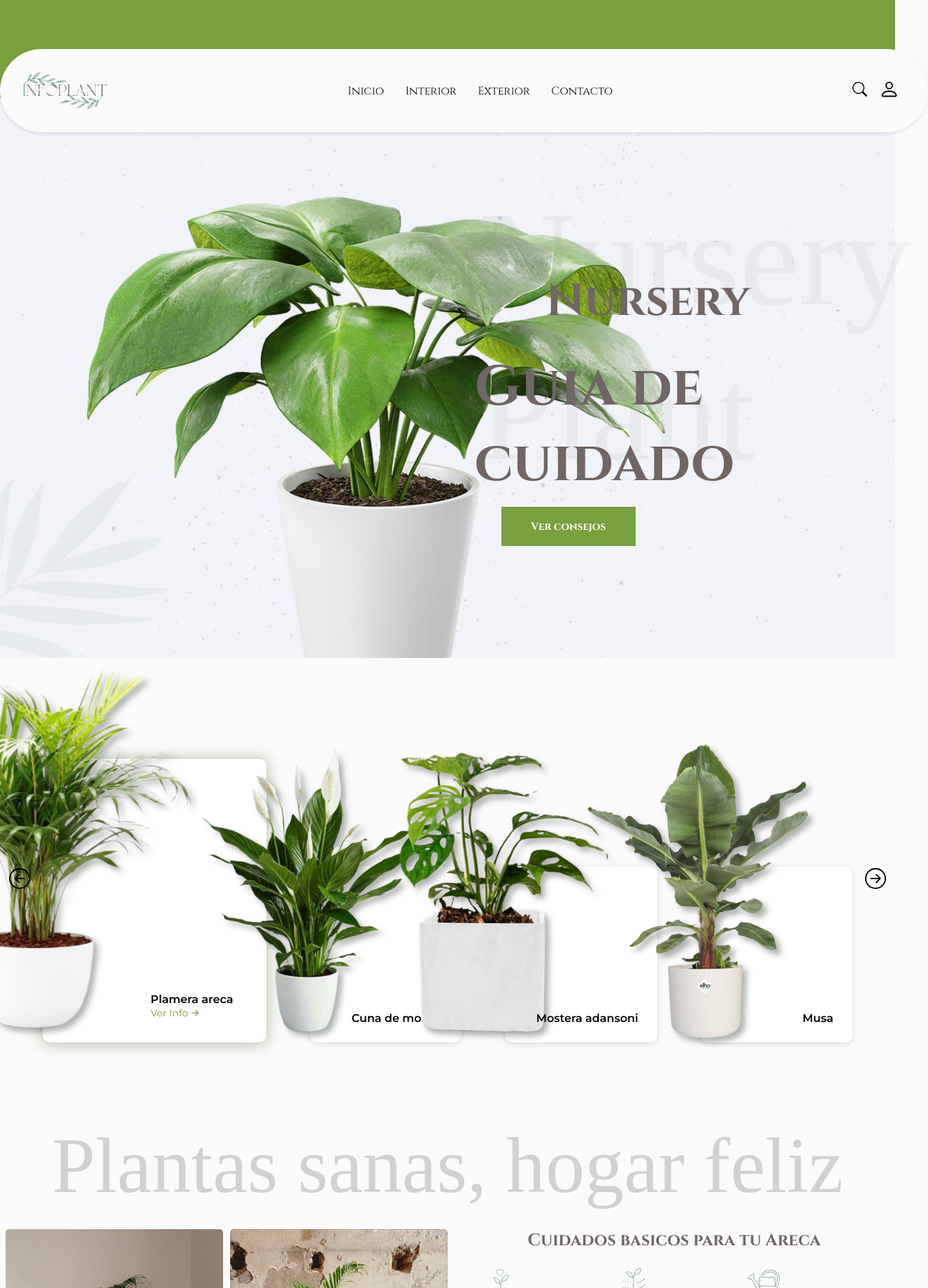
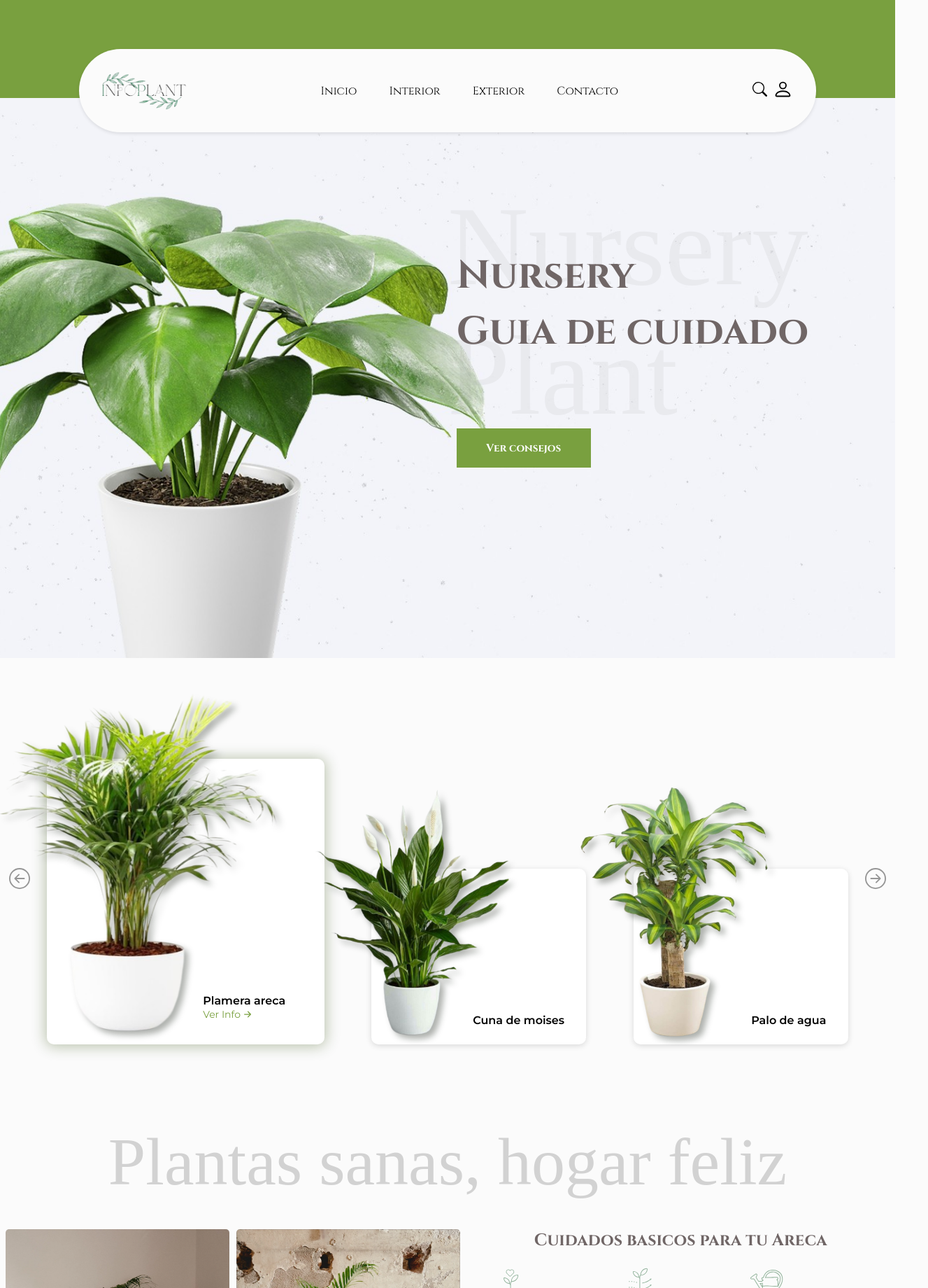
Before and after one commit to Alan-Ribeca/infoPlant, a React (Vite) app: page / in a window 1280 px wide. Shown: the top 1840 px of the page at 70% size, 1327 px wide, since content can reach past the window. Built offline with nearby package versions, Linux system fonts and the light colour scheme.

Commit message:
empezando el responsi

```diff
--- a/src/components/carrusel/Carrusel.jsx
+++ b/src/components/carrusel/Carrusel.jsx
@@ -16,16 +16,17 @@ export const Carrusel = () => {
     },
     {
       id: 3,
-      src: "../public/img/c3.png",
-      alt: "Img Monstera adansoni",
-      p: "Mostera adansoni",
-    },
-    { id: 4, src: "../public/img/c4.png", alt: "Img Musa", p: "Musa" },
-    {
-      id: 5,
       src: "../public/img/c5.png",
       alt: "Img Palo de agua",
       p: "Palo de agua",
+    },
+    { id: 4, src: "../public/img/c4.png", alt: "Img Musa", p: "Musa" },
+
+    {
+      id: 5,
+      src: "../public/img/mosteraP1.png",
+      alt: "Img Monstera adansoni",
+      p: "Mostera adansoni",
     },
   ]);
 
--- a/src/components/carrusel/carrusel.scss
+++ b/src/components/carrusel/carrusel.scss
@@ -90,7 +90,7 @@
     position: absolute;
     top: 50%;
     z-index: 1;
-    color: black;
+    color: rgb(150, 150, 150);
     cursor: pointer;
     transition: color 0.3s ease;
 
@@ -119,3 +119,68 @@
     font-family: "Times New Roman", Times, serif;
   }
 }
+
+@media screen and (max-width: 1700px) {
+  .containerCarrusel .carrusel {
+    .slide {
+      &.activo {
+        .imgActiva {
+          width: 432px;
+          height: 515px;
+          right: 14%;
+        }
+      }
+
+      .img {
+        width: 266px;
+        height: 355px;
+      }
+    }
+  }
+}
+
+@media screen and (max-width: 1550px) {
+  .containerCarrusel {
+    .carrusel {
+      .slide {
+        width: 24%;
+        height: 251px;
+
+        .img {
+          width: 287px;
+          height: 363px;
+          right: 34%;
+        }
+
+        &:nth-last-child(-n + 2) {
+          display: none;
+        }
+
+        &.activo {
+          width: 31%;
+          height: 408px;
+
+          .imgActiva {
+            width: 432px;
+            height: 515px;
+            right: 24%;
+          }
+        }
+      }
+    }
+
+    .tituloCuidados {
+      font-size: 6rem;
+    }
+  }
+}
+
+@media screen and (max-width: 1300px) {
+  .containerCarrusel .carrusel .slide {
+    &.activo {
+      .imgActiva {
+        right: 13%;
+      }
+    }
+  }
+}
--- a/src/components/comentarios/comentarios.scss
+++ b/src/components/comentarios/comentarios.scss
@@ -68,3 +68,9 @@
     }
   }
 }
+
+@media screen and (max-width: 1300px) {
+  .containerComentarios {
+    background-size: contain;
+  }
+}
--- a/src/components/footer/footer.scss
+++ b/src/components/footer/footer.scss
@@ -40,7 +40,7 @@
     }
     .boton {
       margin-left: 2rem;
-      border: 1px solid black;
+      border: none;
       height: 52px;
       width: 133px;
       background: #3a3a3a;
@@ -124,3 +124,15 @@
     }
   }
 }
+
+@media screen and (max-width: 1300px) {
+  .footer {
+    .unite .titleUnite {
+      font-size: 1.7rem;
+    }
+
+    .menus {
+      justify-content: space-around;
+    }
+  }
+}
--- a/src/components/info/info.scss
+++ b/src/components/info/info.scss
@@ -97,10 +97,22 @@
         }
 
         .guiaTexto {
-          font-size: 14px;
+          font-size: 16px;
           width: 85%;
         }
       }
     }
   }
 }
+
+@media screen and (max-width: 1550px) {
+  .infoContainer .containerImgs {
+    width: 53%;
+  }
+}
+
+@media screen and (max-width: 1300px) {
+  .infoContainer .imgInfo {
+    height: 289px;
+  }
+}
--- a/src/components/navbar/Navbar.jsx
+++ b/src/components/navbar/Navbar.jsx
@@ -19,7 +19,7 @@ export const Navbar = () => {
           alt="logo de la web"
           className="imgLogo"
         />
-        <ul className="ulNavbar">
+        <ul className={buscador ? "ulNavbar corrido" : "ulNavbar"}>
           <li className="liNavbar">Inicio</li>
           <li className="liNavbar">Interior</li>
           <li className="liNavbar">Exterior</li>
--- a/src/components/navbar/navbar.scss
+++ b/src/components/navbar/navbar.scss
@@ -120,3 +120,31 @@
     }
   }
 }
+
+@media screen and (max-width: 1500px) {
+  .navbar {
+    .containerNavbar {
+      width: 1125px;
+
+      .ulNavbar {
+        width: 37%;
+      }
+    }
+  }
+}
+
+@media screen and (max-width: 1300px) {
+  .navbar {
+    .containerNavbar {
+      width: 990px;
+
+      .ulNavbar {
+        width: 43%;
+        transition: all 0.3s ease-out;
+        &.corrido {
+          margin-right: 4rem;
+        }
+      }
+    }
+  }
+}
--- a/src/components/top/top.scss
+++ b/src/components/top/top.scss
@@ -54,7 +54,7 @@
 
     .btn {
       position: absolute;
-      bottom: 20%;
+      top: 64%;
       right: 29%;
       width: 12rem;
       height: 3.5rem;
@@ -75,3 +75,51 @@
     }
   }
 }
+
+@media screen and (max-width: 1550px) {
+  .top {
+    background-position: right;
+
+    .containerTitle {
+      .titleImpresa {
+        padding: 0;
+        font-size: 10rem;
+        left: 44%;
+      }
+
+      .titleCursiva {
+        top: 27%;
+        left: 51%;
+        font-size: 3.5rem;
+      }
+
+      .titlePrincipal {
+        top: 45%;
+        left: 45%;
+        font-size: 3.5rem;
+      }
+
+      .btn {
+        top: 59%;
+        right: 34%;
+      }
+    }
+  }
+}
+
+@media screen and (max-width: 1500px) {
+  .top {
+    background-position: center;
+
+    .containerTitle {
+      .titleImpresa {
+        left: 50%;
+      }
+
+      .titlePrincipal {
+        left: 51%;
+        top: 37%;
+      }
+    }
+  }
+}
```
Also changed, not shown: public/img/mosteraP.png (added), public/img/mosteraP1.png (added).
